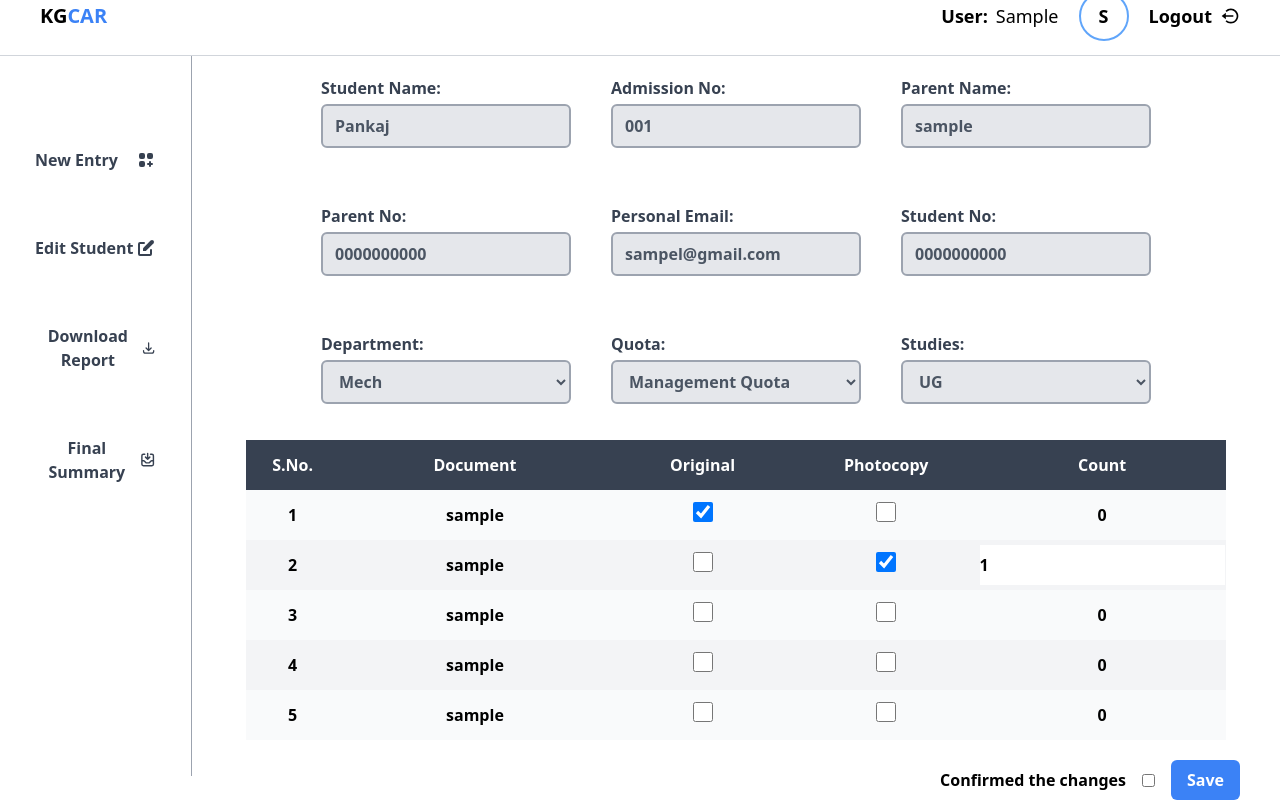
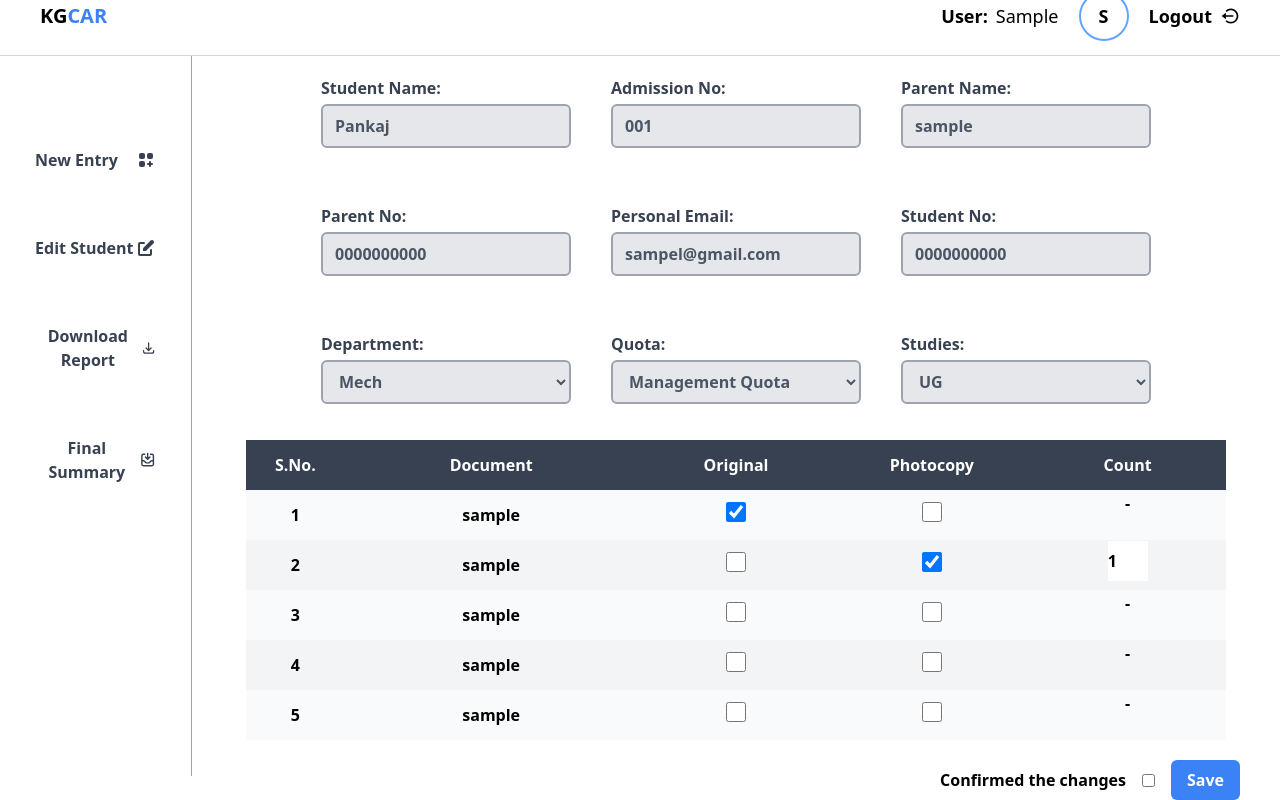
Before and after one commit to YogeshVenugopal/Certificate_tracker, a React (Vite) app in the folder Client/: page /edit/1 in a window 1280 px wide. Both pictures are taken after a click on the button "Edit". Shown: the part 24-824 px from the top of the page. Built offline with nearby package versions, Linux system fonts and the light colour scheme.

Commit message:
edit file page is completed

```diff
--- a/Client/src/Components/DocumentTable.jsx
+++ b/Client/src/Components/DocumentTable.jsx
@@ -1,20 +1,18 @@
 import React, { useState } from 'react';
 
-const DocumentTable = ({ studentData, editMode }) => {
-  // Initialize the fileData state using studentData.files
+const DocumentTable = ({ studentData, editMode}) => {
   const [fileData, setFileData] = useState(studentData.files);
 
-  // Handle changes for checkboxes (original and photocopy)
   const handleCheckboxChange = (e, fileId, field) => {
-    const { checked } = e.target;  // Get the checkbox state
+    const { checked } = e.target;
     setFileData(prevFileData =>
       prevFileData.map(file => {
         if (file.id === fileId) {
-          // If photocopy is being checked, set count to 1 automatically
+
           if (field === 'photocopy' && checked) {
-            return { ...file, [field]: checked, count: 1 };  // Set count to 1 if photocopy is checked
+            return { ...file, [field]: checked, count: 1 };
           } else if (field === 'photocopy' && !checked) {
-            return { ...file, [field]: checked, count: '' };  // Optionally reset count when unchecked
+            return { ...file, [field]: checked, count: '' };
           } else {
             return { ...file, [field]: checked };
           }
@@ -24,15 +22,18 @@ const DocumentTable = ({ studentData, editMode }) => {
     );
   };
 
-  // Handle changes for count input
+
   const handleCountChange = (e, fileId) => {
-    const { value } = e.target;  // Get the new count value
+    let { value } = e.target;
+    value = Math.max(0, Number(value)); // Ensure count never goes below 0
+
     setFileData(prevFileData =>
       prevFileData.map(file =>
         file.id === fileId ? { ...file, count: value } : file
       )
     );
   };
+
 
   return (
     <div className="flex items-center justify-center w-full">
@@ -79,18 +80,18 @@ const DocumentTable = ({ studentData, editMode }) => {
                   file.photocopy ? '✔️' : '❌'
                 )}
               </td>
-              <td>
+              <td className='flex items-center justify-center outline-none'>
                 {editMode && file.photocopy ? (
                   <input
                     type="number"
                     name="count"
                     id={`count-${file.id}`}
-                    className="py-2"
+                    className="w-10 py-2"
                     value={file.count || 1}  // Default to 1 if count is empty or not set
                     onChange={(e) => handleCountChange(e, file.id)}  // Correctly call handleCountChange here
                   />
                 ) : (
-                  file.count
+                  file.count || "-"
                 )}
               </td>
             </tr>
--- a/Client/src/Pages/EditFile.jsx
+++ b/Client/src/Pages/EditFile.jsx
@@ -229,7 +229,7 @@ const EditFile = () => {
 
         </div>
         {/* Edit/Save Button */}
-        <DocumentTable studentData={student} editMode={editMode} />
+        <DocumentTable studentData={student} editMode={editMode} type={"Edit"}/>
         <div className="flex items-center justify-end mx-10 mt-5">
           {
             editMode ?
```
